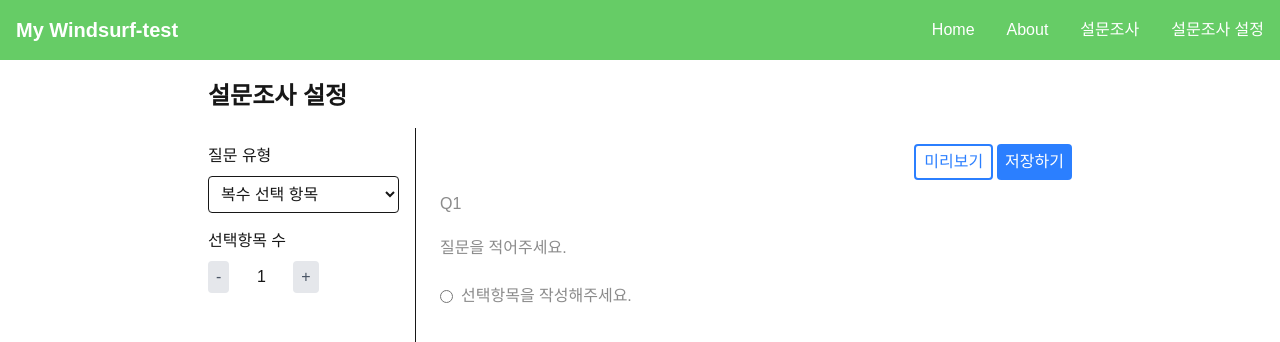
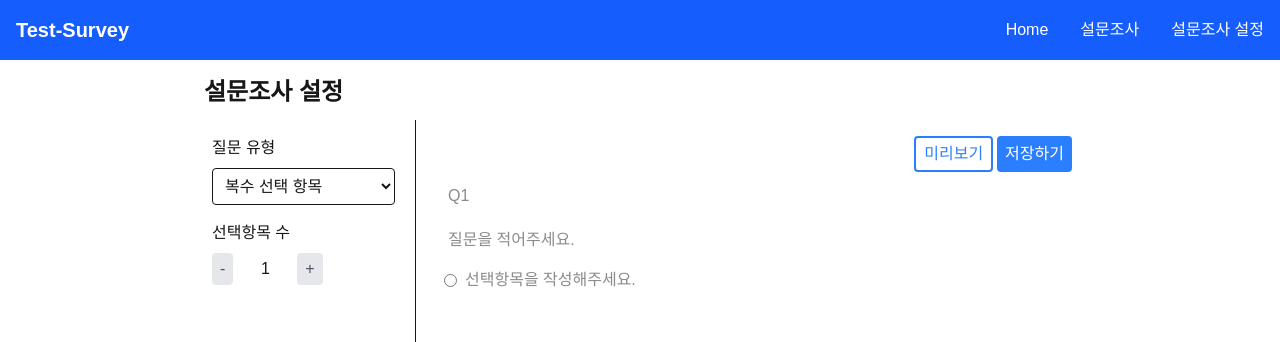
Before and after one commit to juhyun07/test_survey, a Next.js app: page /survey/settings in a window 1280 px wide. Shown: the top 342 px of the page. Built offline with nearby package versions, Linux system fonts and the light colour scheme.

Commit message:
FIX : 경로 변경

```diff
--- a/src/app/about/page.tsx
+++ /dev/null
@@ -1,8 +0,0 @@
-export default function About() {
-  return (
-    <div className="flex flex-col min-h-screen pt-8">
-      <h2 className="text-2xl font-bold mb-2">About Us</h2>
-      <p className="text-gray-600">This is the about page content.</p>
-    </div>
-  );
-}
--- a/src/app/layout.tsx
+++ b/src/app/layout.tsx
@@ -27,15 +27,12 @@ export default function RootLayout({
       <body
         className={`${geistSans.variable} ${geistMono.variable} antialiased`}
       >
-        <nav className="bg-[#66CC66] text-white p-4 fixed w-full top-0 z-50">
+        <nav className="bg-blue-600 text-white p-4 fixed w-full top-0 z-50">
           <div className="container mx-auto flex justify-between items-center">
-            <h1 className="text-xl font-bold text-white">My Windsurf-test</h1>
+            <h1 className="text-xl font-bold text-white"><a href="/">Test-Survey</a></h1>
             <ul className="flex space-x-8">
               <li>
                 <a href="/" className="hover:text-white/80">Home</a>
-              </li>
-              <li>
-                <a href="/about" className="hover:text-white/80">About</a>
               </li>
               <li>
                 <a href="/survey" className="hover:text-white/80">설문조사</a>
--- a/src/app/page.tsx
+++ b/src/app/page.tsx
@@ -1,7 +1,7 @@
 export default function Home() {
   return (
     <div className="flex flex-col min-h-screen pt-8">
-      <h2 className="text-2xl font-bold mb-2">Welcome to My Windsurf-test</h2>
+      <h2 className="text-2xl font-bold mb-2">Welcome to My Test-Survey</h2>
       <p className="text-gray-600">This is the home page content.</p>
     </div>
   );
--- a/src/app/survey/editor.tsx
+++ b/src/app/survey/settings/editor.tsx
@@ -1,7 +1,7 @@
 'use client';
 
 import { useState, useEffect } from 'react';
-import { QuestionType, Question, MultipleChoiceOption, SurveyEditorState, SurveyEditorProps } from './types';
+import { QuestionType, Question, MultipleChoiceOption, SurveyEditorState, SurveyEditorProps } from '../types';
 
 // 입력 필드의 border 스타일을 관리하는 유틸리티 함수
 const getInputBorderClass = (previewMode: boolean) => {
@@ -120,7 +120,7 @@ export default function SurveyEditor({ onSave }: SurveyEditorProps) {
   return (
     <div className="flex h-screen">
       {/* 왼쪽 패널 */}
-      <div className="w-1/4 p-4 border-r">
+      <div className="w-1/4 p-4 border-r px-5">
         <div className="mb-4">
           <label className="block mb-2">질문 유형</label>
           <select
@@ -188,7 +188,7 @@ export default function SurveyEditor({ onSave }: SurveyEditorProps) {
       </div>
 
       {/* 중앙 패널 */}
-      <div className="flex-1 p-4">
+      <div className="flex-1 p-4 pl-6">
         {state.questions.length === 0 ? (
           <div className="text-center py-8">
             <p className="text-gray-500">질문을 추가해주세요.</p>
@@ -222,7 +222,7 @@ export default function SurveyEditor({ onSave }: SurveyEditorProps) {
                       onChange={(e) => updateQuestion(state.selectedQuestionId!, { exportTag: e.target.value })}
                     />
                   </div>
-                  <div className="mb-2">
+                  <div className="mb-1">
                     <input
                       type="text"
                       className={`w-full p-2 ${getInputBorderClass(false)}`}
@@ -238,7 +238,7 @@ export default function SurveyEditor({ onSave }: SurveyEditorProps) {
                 <div className="space-y-4">
                   <div className="space-y-2">
                     {state.questions.find(q => q.id === state.selectedQuestionId)?.options?.map((opt) => (
-                      <div key={opt.id} className="flex items-center p-2">
+                      <div key={opt.id} className="flex items-center p-1">
                         <input
                           type="radio"
                           name={`question_${state.selectedQuestionId}`}
@@ -256,7 +256,7 @@ export default function SurveyEditor({ onSave }: SurveyEditorProps) {
                   </div>
                 </div>
               ) : (
-                <div className="mt-4">
+                <div className="mt-1">
                   <input
                     type="text"
                     className={`w-full p-2 ${getInputBorderClass(false)}`}
--- a/src/app/survey/settings/page.tsx
+++ b/src/app/survey/settings/page.tsx
@@ -1,6 +1,6 @@
 'use client';
 
-import SurveyEditor from '../editor';
+import SurveyEditor from './editor';
 
 export default function SurveySettingsPage() {
   const handleSave = (questions: any[]) => {
@@ -10,7 +10,7 @@ export default function SurveySettingsPage() {
 
   return (
     <div className="max-w-4xl mx-auto">
-      <h1 className="text-2xl font-bold p-4">설문조사 설정</h1>
+      <h1 className="text-2xl font-bold p-3">설문조사 설정</h1>
       <SurveyEditor
         onSave={handleSave}
       />
--- /dev/null
+++ b/src/app/survey/settings/types.ts
@@ -0,0 +1,26 @@
+export type QuestionType = 'text' | 'multiple_choice' | 'rating' | 'open_ended';
+
+export interface MultipleChoiceOption {
+  id: string;
+  text: string;
+  isCorrect?: boolean;
+}
+
+export interface Question {
+  id: string;
+  type: QuestionType;
+  text: string;
+  options?: MultipleChoiceOption[];
+  required?: boolean;
+}
+
+export interface SurveyEditorState {
+  questions: Question[];
+  previewMode: boolean;
+}
+
+export interface SurveyEditorProps {
+  initialQuestions?: Question[];
+  onSave: (questions: Question[]) => void;
+  onDelete?: (questionId: string) => void;
+}
```
